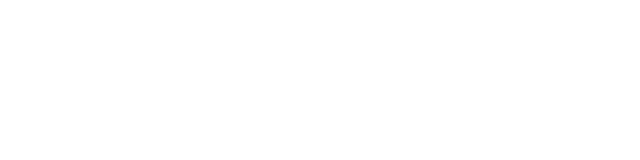
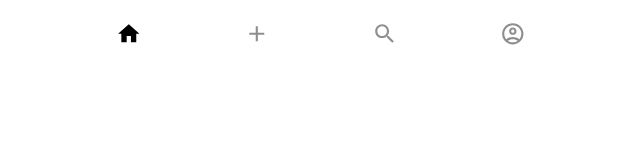
Before and after one commit to Anup4944/Social, a React (Create React App) app in the folder frontend/: page / in a window 1280 px wide. Shown: the top 160 px of the page, without its empty margins (319-959 px from the left). Built offline with nearby package versions, Linux system fonts and the light colour scheme.

Commit message:
home component created

```diff
--- a/frontend/package.json
+++ b/frontend/package.json
@@ -3,6 +3,8 @@
   "version": "0.1.0",
   "private": true,
   "dependencies": {
+    "@emotion/react": "^11.9.0",
+    "@emotion/styled": "^11.8.1",
     "@mui/icons-material": "^5.6.2",
     "@mui/material": "^5.7.0",
     "@testing-library/jest-dom": "^5.16.4",
--- a/frontend/src/App.js
+++ b/frontend/src/App.js
@@ -1,10 +1,11 @@
 import "./App.css";
 import { BrowserRouter as Router } from "react-router-dom";
+import Header from "./component/header/Header";
 
 function App() {
   return (
     <Router>
-      <div className="App"></div>
+      <Header />
     </Router>
   );
 }
--- /dev/null
+++ b/frontend/src/component/header/Header.css
@@ -0,0 +1,32 @@
+.header {
+  display: flex;
+  justify-content: center;
+  align-items: center;
+}
+
+.header > a {
+  width: 2vmax;
+  height: 2vmax;
+  margin: 1vmax 4vmax;
+}
+.header > a > svg {
+  font-size: 2vmax;
+  transition: all 0.5s;
+  color: rgba(0, 0, 0, 0.445);
+}
+
+.header > a > svg:hover {
+  color: black;
+  transform: scale(1.2);
+}
+
+@media screen and (max-width: 600px) {
+  .header > a {
+    width: 8vw;
+    height: 8vw;
+    margin: 2vw 8vw;
+  }
+  .header > a > svg {
+    font-size: 8vw;
+  }
+}
--- /dev/null
+++ b/frontend/src/component/header/Header.jsx
@@ -0,0 +1,52 @@
+import React, { useState } from "react";
+import "./Header.css";
+import { Link } from "react-router-dom";
+import {
+  Home,
+  HomeOutlined,
+  Add,
+  AddOutlined,
+  Search,
+  SearchOutlined,
+  AccountCircle,
+  AccountCircleOutlined,
+} from "@mui/icons-material";
+
+const Header = () => {
+  const [tab, setTab] = useState("/");
+
+  console.log(tab);
+  return (
+    <div className="header">
+      <Link to="/" onClick={() => setTab("/")}>
+        {tab === "/" ? <Home style={{ color: "black" }} /> : <HomeOutlined />}
+      </Link>
+
+      <Link to="/newPost" onClick={() => setTab("/newPost")}>
+        {tab === "/newPost" ? (
+          <Add style={{ color: "black" }} />
+        ) : (
+          <AddOutlined />
+        )}
+      </Link>
+
+      <Link to="/search" onClick={() => setTab("/search")}>
+        {tab === "/search" ? (
+          <Search style={{ color: "black" }} />
+        ) : (
+          <SearchOutlined />
+        )}
+      </Link>
+
+      <Link to="/account" onClick={() => setTab("/account")}>
+        {tab === "/account" ? (
+          <AccountCircle style={{ color: "black" }} />
+        ) : (
+          <AccountCircleOutlined />
+        )}
+      </Link>
+    </div>
+  );
+};
+
+export default Header;
```
Also changed, not shown: 1 other file (tests, documents, lock files or other folders).
